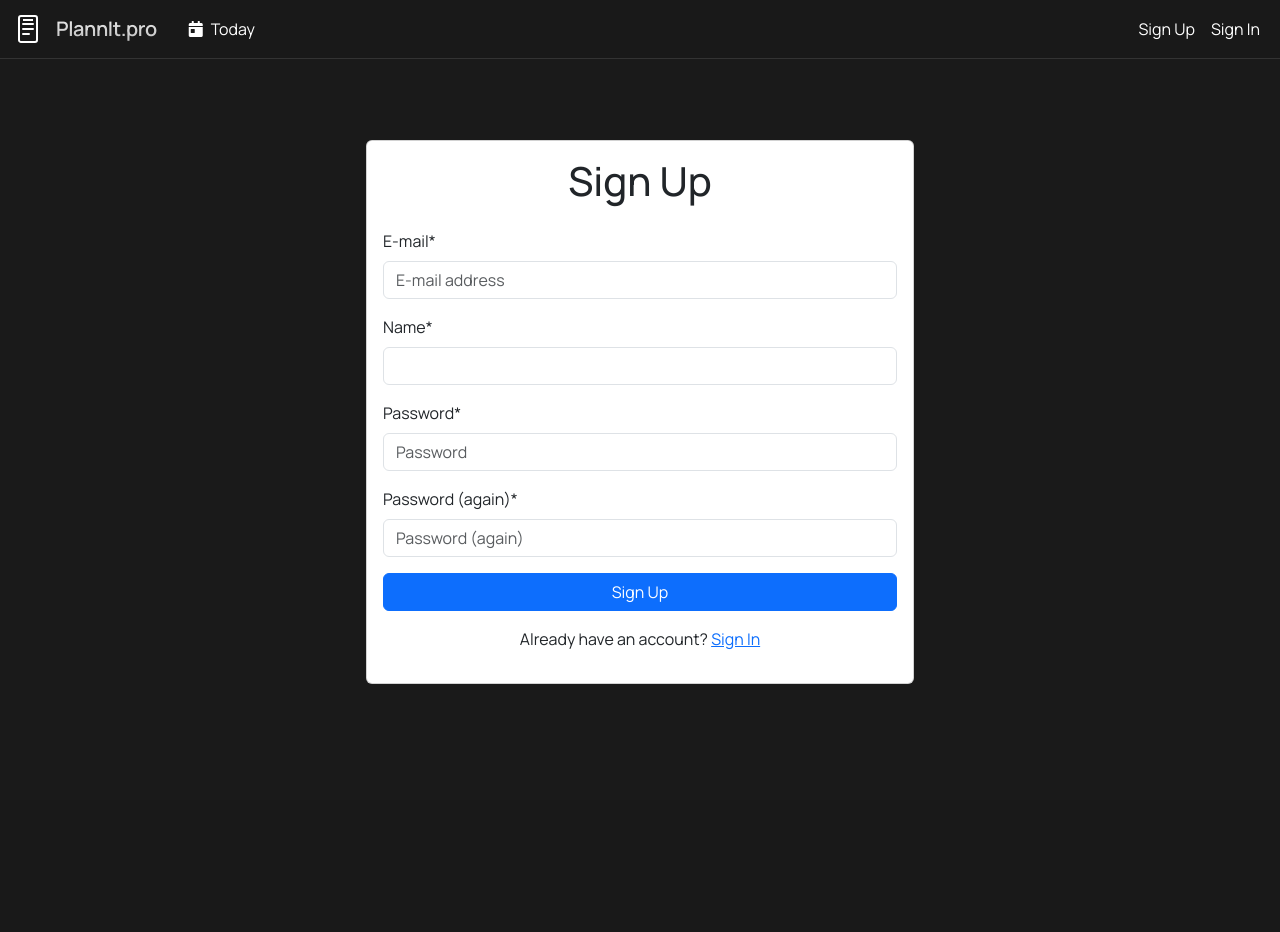
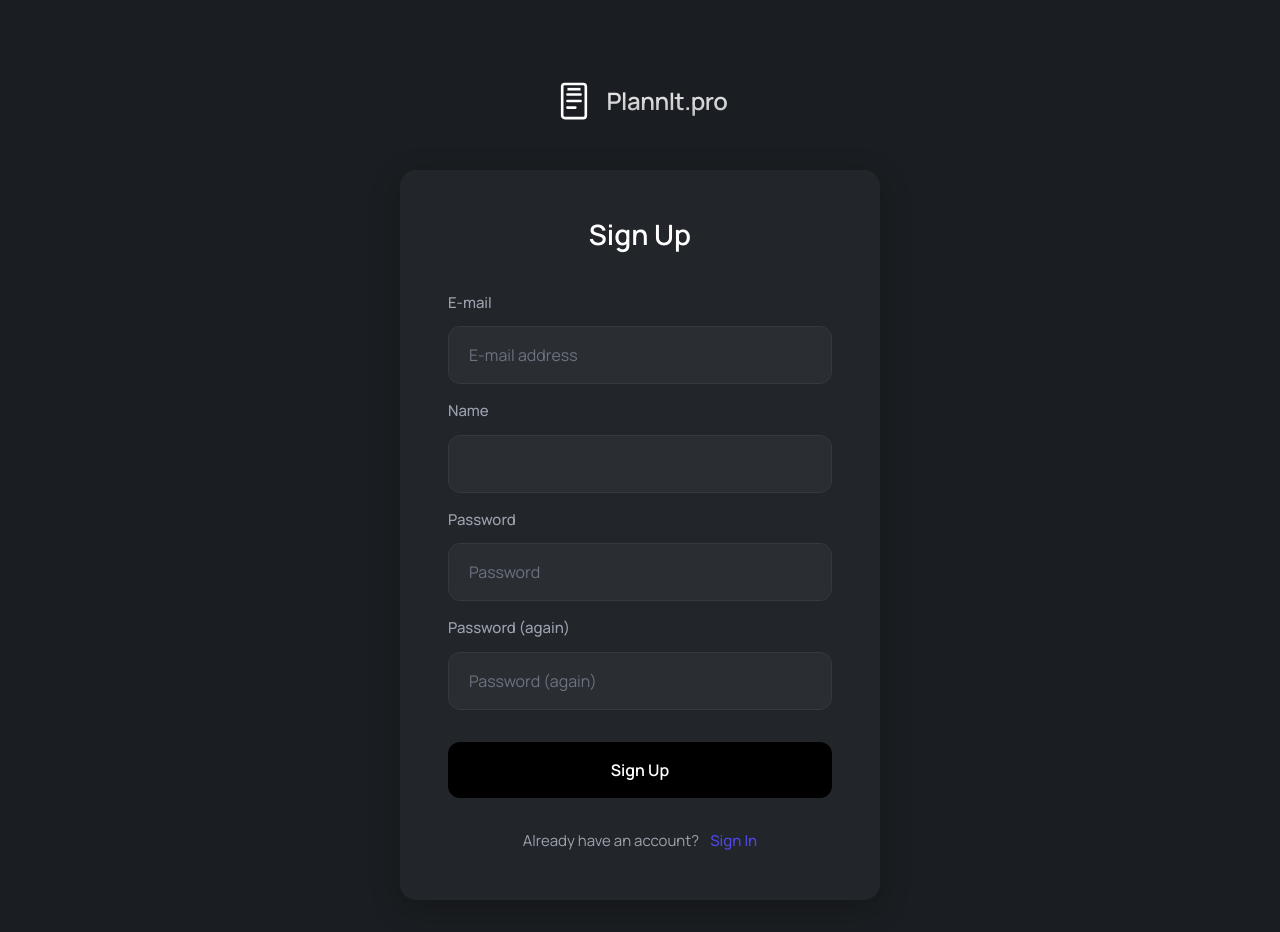
Before and after one commit to sachinbapure/planitpro, a Django app: page /accounts/signup/ in a window 1280 px wide. Before the commit the page ends 684 px from the top, so only its background shows below. Run offline with Django 4.2, Linux system fonts and the light colour scheme; parts of the project's set-up code (start-up, migrations or seed data) failed here and were passed over; some libraries are stand-ins or nearby versions.

Commit message:
good stuff

```diff
--- a/config/settings/base.py
+++ b/config/settings/base.py
@@ -296,7 +296,7 @@ ACCOUNT_EMAIL_REQUIRED = True
 ACCOUNT_USERNAME_REQUIRED = False
 ACCOUNT_USER_MODEL_USERNAME_FIELD = None
 ACCOUNT_EMAIL_VERIFICATION = "none"
-ACCOUNT_ADAPTER = "planit.users.adapters.AccountAdapter"
+ACCOUNT_ADAPTER = "planit.users.adapters.CustomAccountAdapter"
 ACCOUNT_FORMS = {
     "signup": "planit.users.forms.UserSignupForm",
 }
@@ -304,7 +304,7 @@ ACCOUNT_FORMS = {
 SOCIALACCOUNT_ADAPTER = "planit.users.adapters.SocialAccountAdapter"
 # https://django-allauth.readthedocs.io/en/latest/forms.html
 SOCIALACCOUNT_FORMS = {"signup": "planit.users.forms.UserSocialSignupForm"}
-
+ACCOUNT_LOGOUT_ON_GET = True  # Skip logout confirmation
 
 # Your stuff...
 # ------------------------------------------------------------------------------
--- a/planit/templates/account/signup.html
+++ b/planit/templates/account/signup.html
@@ -1,17 +1,150 @@
-{% extends "base.html" %}
-
+{% extends "account/base.html" %}
+{% load static %}
 {% load i18n %}
+{% load account socialaccount %}
 {% load crispy_forms_tags %}
 
-{% block head_title %}{% translate "Sign Up" %}{% endblock %}
+{% block head_title %}{% trans "Sign Up" %}{% endblock %}
+
+{% block extra_css %}
+<style>
+  .form-group {
+    margin-bottom: 1.75rem;
+  }
+
+  .form-label {
+    color: #9ca3af;
+    font-size: 15px;
+    font-weight: 500;
+    margin-bottom: 0.75rem;
+  }
+
+  .form-control {
+    background-color: #2a2e32;
+    border: 1px solid #363a3e;
+    color: #ffffff;
+    padding: 1rem 1.25rem;
+    border-radius: 12px;
+    font-size: 16px;
+    height: auto;
+    transition: all 0.2s ease;
+  }
+
+  .form-control:focus {
+    background-color: #2a2e32;
+    border-color: #4f46e5;
+    color: #ffffff;
+    box-shadow: 0 0 0 4px rgba(79, 70, 229, 0.1);
+  }
+
+  .form-control::placeholder {
+    color: #6b7280;
+  }
+
+  .btn-primary {
+    background-color: #000000;
+    border: none;
+    padding: 1rem;
+    width: 100%;
+    margin-top: 1rem;
+    border-radius: 12px;
+    font-weight: 600;
+    font-size: 16px;
+    color: #ffffff;
+    transition: all 0.2s ease;
+  }
+
+  .btn-primary:hover {
+    background-color: #171717;
+    transform: translateY(-1px);
+  }
+
+  .btn-primary:active {
+    transform: translateY(0);
+  }
+
+  .login-link {
+    text-align: center;
+    margin-top: 2rem;
+    font-size: 15px;
+    color: #9ca3af;
+  }
+
+  .login-link a {
+    color: #4f46e5;
+    text-decoration: none;
+    font-weight: 500;
+    margin-left: 0.5rem;
+  }
+
+  .login-link a:hover {
+    color: #6366f1;
+    text-decoration: underline;
+  }
+
+  .alert {
+    background-color: #2a2e32;
+    border: 1px solid #363a3e;
+    color: #ef4444;
+    border-radius: 12px;
+    padding: 1rem 1.25rem;
+    margin-bottom: 2rem;
+    font-size: 15px;
+  }
+
+  /* Additional styles for signup form */
+  .signup .form-text {
+    color: #9ca3af;
+    font-size: 14px;
+    margin-top: 0.5rem;
+  }
+
+  .signup .asteriskField {
+    display: none;
+  }
+
+  /* Add these new styles */
+  .password-field {
+    position: relative;
+  }
+
+  .password-toggle {
+    position: absolute;
+    right: 15px;
+    top: 50%;
+    transform: translateY(-50%);
+    background: none;
+    border: none;
+    color: #6b7280;
+    cursor: pointer;
+    padding: 5px;
+    display: flex;
+    align-items: center;
+  }
+
+  .password-toggle:hover {
+    color: #9ca3af;
+  }
+
+  .password-toggle i {
+    font-size: 16px;
+  }
+
+  /* Adjust password input padding to accommodate the icon */
+  .password-field .form-control {
+    padding-right: 45px;
+  }
+</style>
+{% endblock %}
 
 {% block content %}
-<div class="container mt-5">
-  <div class="row justify-content-center">
-    <div class="col-md-6">
-      <div class="card">
-        <div class="card-body">
-          <h1 class="text-center mb-4">{% translate "Sign Up" %}</h1>
+<h1>{% trans "Sign Up" %}</h1>
+
+{% if form.errors %}
+  <div class="alert">
+    {% trans "Please correct the errors below." %}
+  </div>
+{% endif %}
 
 <form class="signup" id="signup_form" method="POST" action="{% url 'account_signup' %}">
   {% csrf_token %}
@@ -19,20 +152,41 @@
   {% if redirect_field_value %}
     <input type="hidden" name="{{ redirect_field_name }}" value="{{ redirect_field_value }}" />
   {% endif %}
-            <div class="d-grid gap-2">
-              <button class="btn btn-primary" type="submit">{% translate "Sign Up" %}</button>
-            </div>
+  <button class="btn btn-primary" type="submit">{% trans "Sign Up" %}</button>
 </form>
 
-          <div class="mt-3 text-center">
-            <p>
-              {% translate "Already have an account?" %}
-              <a href="{{ login_url }}" class="link-primary">{% translate "Sign In" %}</a>
-            </p>
-          </div>
-        </div>
-      </div>
-    </div>
-  </div>
+<div class="login-link">
+  <span>{% trans "Already have an account?" %}</span>
+  <a href="{{ login_url }}">{% trans "Sign In" %}</a>
 </div>
 {% endblock %}
+
+{% block javascript %}
+<script>
+  document.addEventListener('DOMContentLoaded', function() {
+    const passwordFields = document.querySelectorAll('input[type="password"]');
+
+    passwordFields.forEach(field => {
+      // Wrap password field in a div
+      const wrapper = document.createElement('div');
+      wrapper.className = 'password-field';
+      field.parentNode.insertBefore(wrapper, field);
+      wrapper.appendChild(field);
+
+      // Add toggle button
+      const toggleBtn = document.createElement('button');
+      toggleBtn.type = 'button';
+      toggleBtn.className = 'password-toggle';
+      toggleBtn.innerHTML = '<i class="fas fa-eye"></i>';
+      wrapper.appendChild(toggleBtn);
+
+      // Toggle password visibility
+      toggleBtn.addEventListener('click', function() {
+        const type = field.getAttribute('type') === 'password' ? 'text' : 'password';
+        field.setAttribute('type', type);
+        this.innerHTML = type === 'password' ? '<i class="fas fa-eye"></i>' : '<i class="fas fa-eye-slash"></i>';
+      });
+    });
+  });
+</script>
+{% endblock %}
--- a/planit/users/adapters.py
+++ b/planit/users/adapters.py
@@ -4,6 +4,7 @@ from allauth.account.adapter import DefaultAccountAdapter
 from allauth.socialaccount.adapter import DefaultSocialAccountAdapter
 from django.conf import settings
 from django.http import HttpRequest
+from django.urls import reverse
 
 
 class AccountAdapter(DefaultAccountAdapter):
@@ -14,3 +15,11 @@ class AccountAdapter(DefaultAccountAdapter):
 class SocialAccountAdapter(DefaultSocialAccountAdapter):
     def is_open_for_signup(self, request: HttpRequest, sociallogin: Any):
         return getattr(settings, "ACCOUNT_ALLOW_REGISTRATION", True)
+
+
+class CustomAccountAdapter(DefaultAccountAdapter):
+    def get_logout_redirect_url(self, request):
+        """
+        Override to return the URL to redirect to after logging out.
+        """
+        return reverse('account_login')
```
Also changed, not shown: planit/templates/account/login.html (+57 -0 lines). Lines whose indentation alone changed are shown as unchanged.
